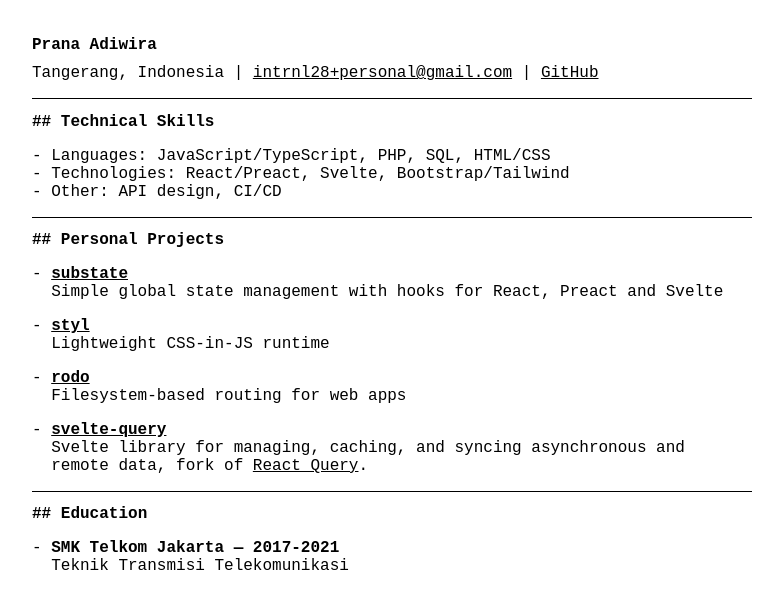
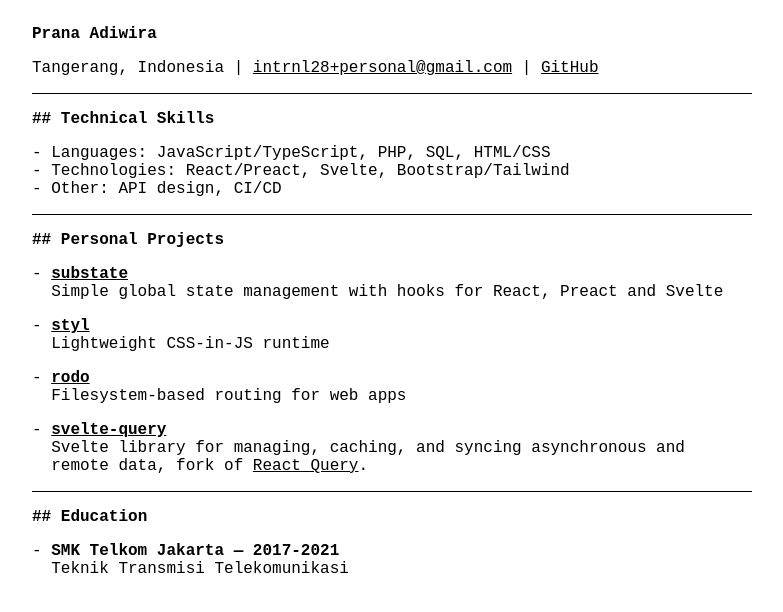
Before and after one commit to intrnl/cv, a plain HTML site: page index.html in a window 1280 px wide. Shown: the whole page, without its empty margins (248-1031 px from the left). Drawn offline with Linux system fonts and the light colour scheme.

Commit message:
normalize margin

```diff
--- a/style.css
+++ b/style.css
@@ -1,8 +1,13 @@
 body {
   font-family: 'JetBrains Mono NL', monospace;
   max-width: 720px;
-  margin: 0 auto;
-  padding: 25px;
+  margin: 25px auto;
+  padding: 0 25px;
+}
+
+h1, h2, h3, h4, h5, h6, p, ul, ol {
+  margin-block-start: 1em;
+  margin-block-end: 1em;
 }
 
 h1, h2, h3, h4, h5, h6 {
```
